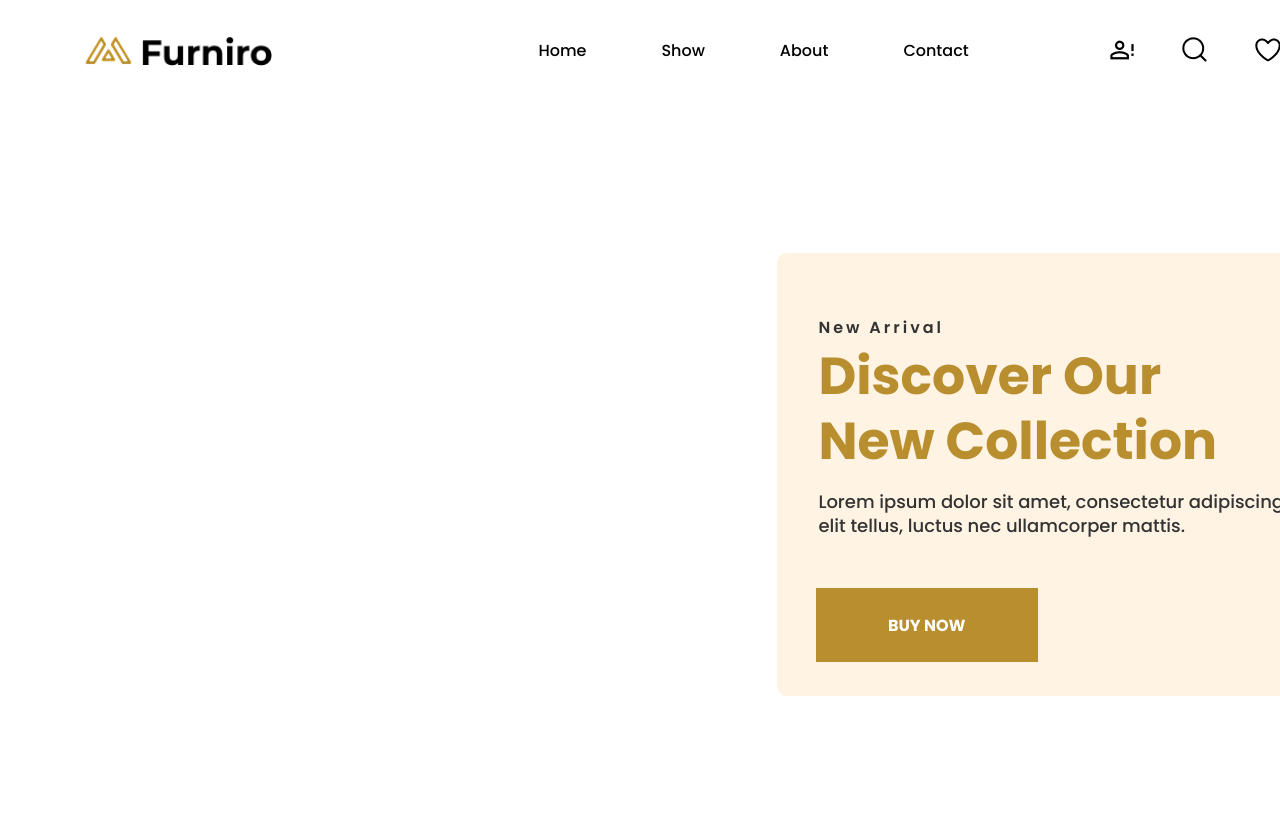
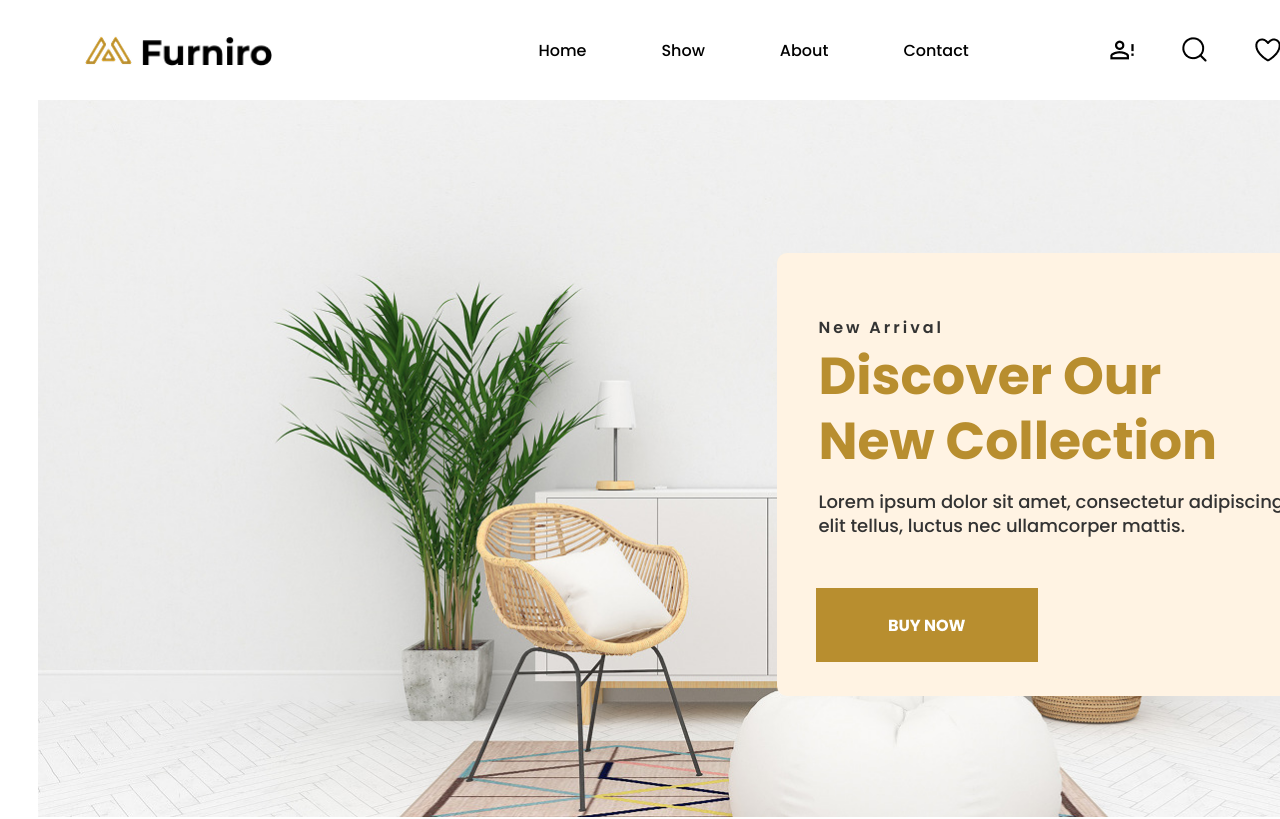
Before and after one commit to GitVadimHTML/first_project, a plain HTML site: page index.html in a window 1280 px wide. Shown: the top 819 px of the page. Drawn offline with Linux system fonts and the light colour scheme.

Commit message:
Update index.css

```diff
--- a/css/index.css
+++ b/css/index.css
@@ -79,7 +79,7 @@ a {
     margin-left:3%;
     width:1440px;
     height:717px;
-    background-image: url(".../Vbackground.jpg");
+    background-image: url("./Vbackground.jpg");
     background-size: contain;
     background-repeat: no-repeat;
 }
```
